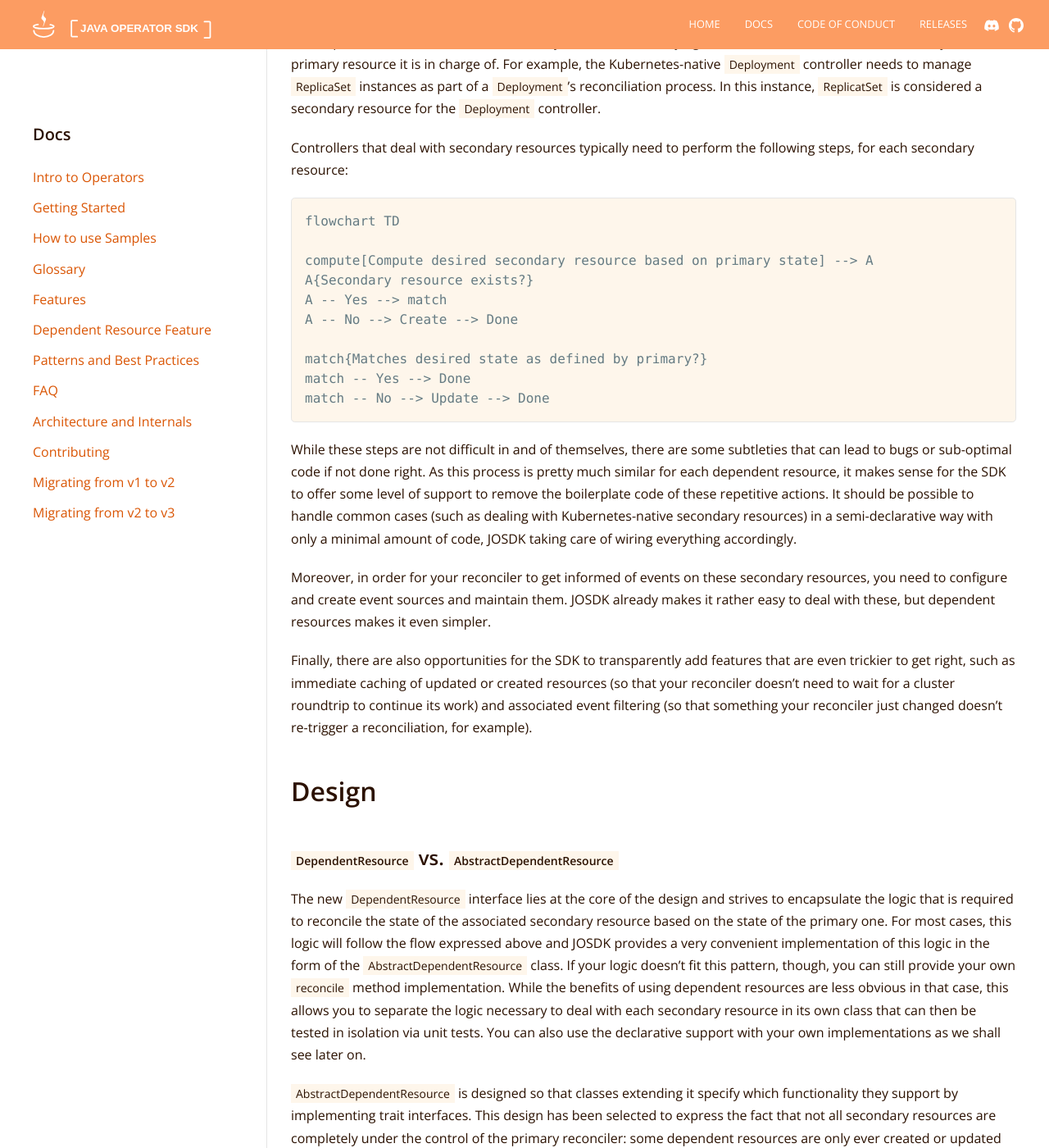
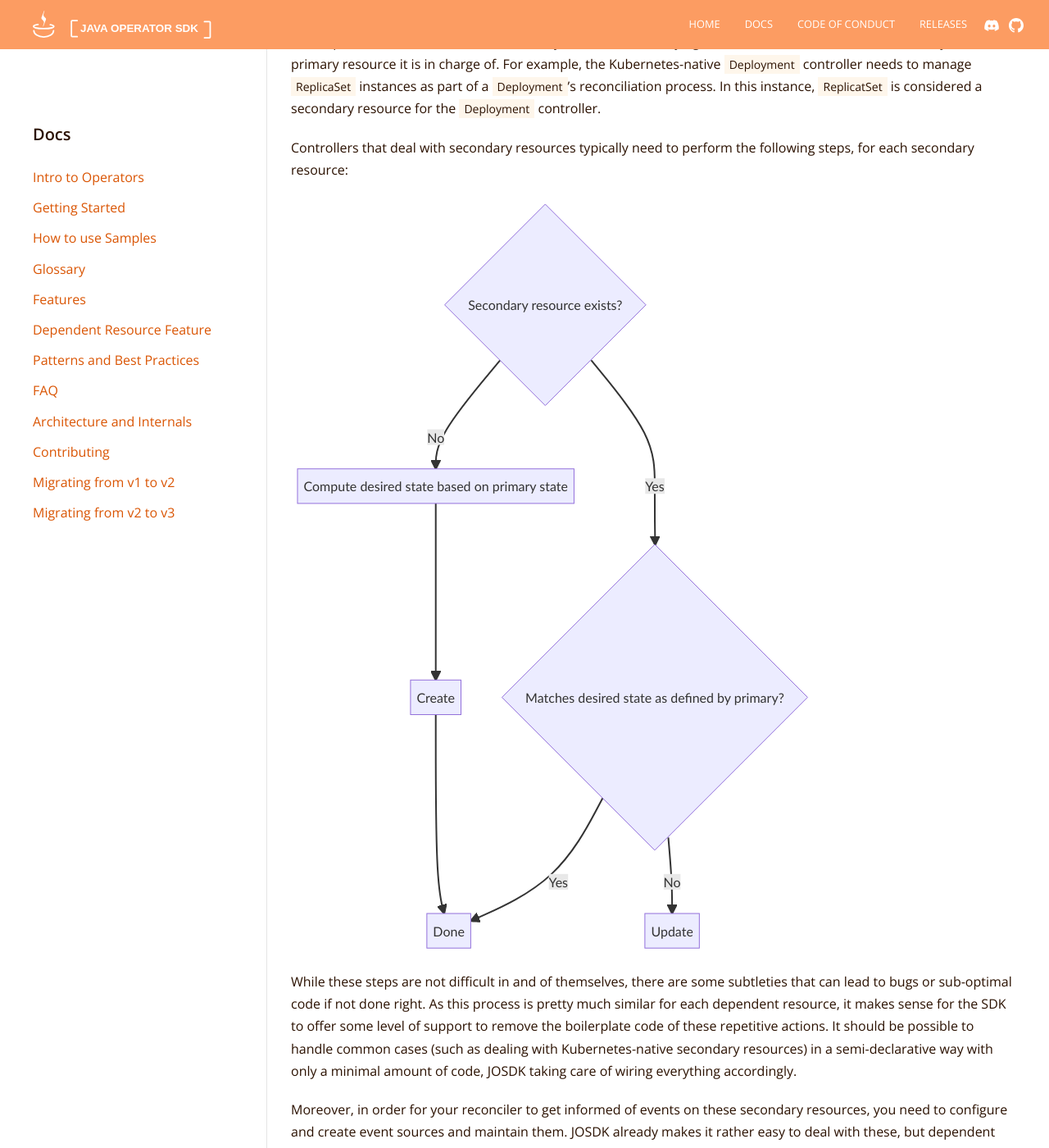
Before and after one commit to operator-framework/java-operator-sdk, a Jekyll site: the page built from docs/documentation/dependent-resources.md, in a window 1280 px wide and 1400 px high, scrolled down 392 px. Shown: the whole window at 82% size. Built offline with Jekyll 4.4.1, drawn with Linux system fonts in a browser that asks for light colours; nearby versions of some CDN libraries.

Commit message:
fix: mermaid integration

````diff
--- a/docs/documentation/dependent-resources.md
+++ b/docs/documentation/dependent-resources.md
@@ -23,19 +24,19 @@ the `Deployment` controller.
 Controllers that deal with secondary resources typically need to perform the following steps, for
 each secondary resource:
 
-```mermaid
+<div class="mermaid" markdown="0">
 flowchart TD
 
-compute[Compute desired secondary resource based on primary state] --> A
 A{Secondary resource exists?}
 A -- Yes --> match
-A -- No --> Create --> Done
+A -- No --> compute
 
+compute[Compute desired state based on primary state] --> Create --> Done
 match{Matches desired state as defined by primary?}
 match -- Yes --> Done
-match -- No --> Update --> Done
+match -- No --> Update
 
-```
+</div>
 
 While these steps are not difficult in and of themselves, there are some subtleties that can lead to
 bugs or sub-optimal code if not done right. As this process is pretty much similar for each
````
Also changed, not shown: other parts of docs/documentation/dependent-resources.md (+1 -0 lines).
